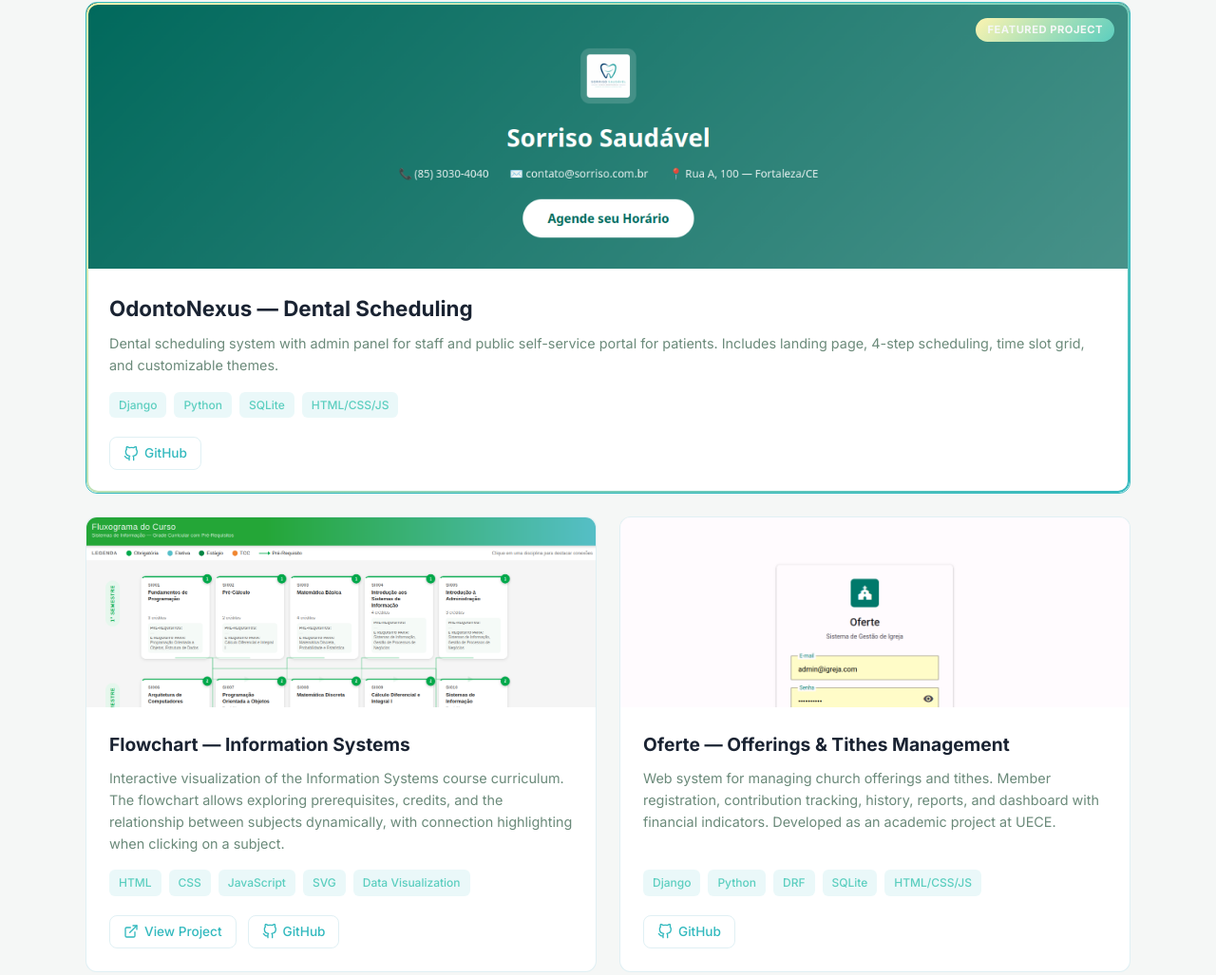
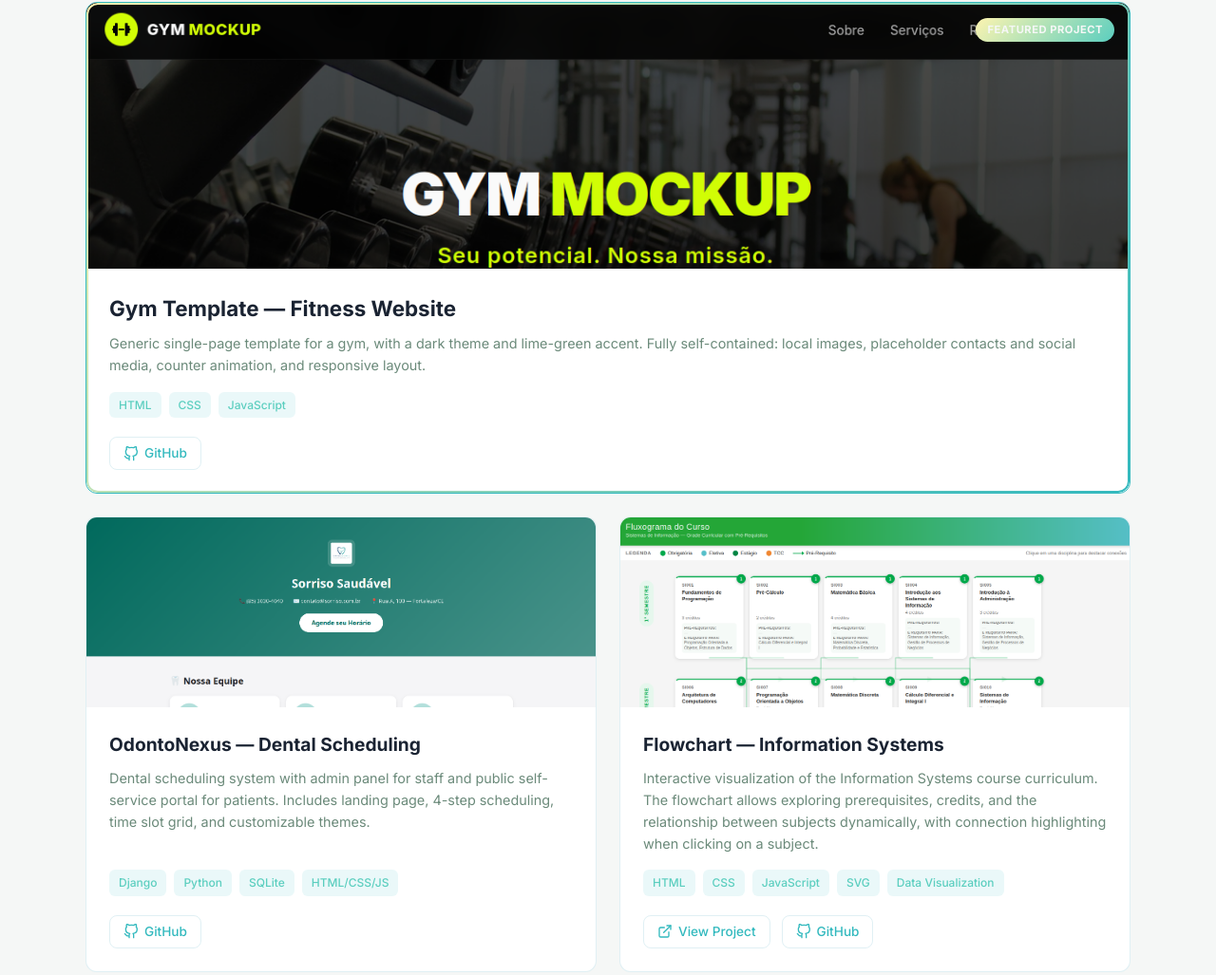
Before and after one commit to silviosouza1986/silviosouza1986.github.io, a plain HTML site: page index.html in a window 1280 px wide. Shown: the part 1812-2839 px from the top of the page at 95% size. Drawn offline with Linux system fonts and the light colour scheme.

Commit message:
feat: adiciona Gym Template como projeto destaque e organiza grid simétrico

```diff
--- a/css/style.css
+++ b/css/style.css
@@ -459,6 +459,11 @@ img {
   grid-column: 1 / -1;
 }
 
+/* Last regular card spans full width to keep the grid symmetric */
+.projetos__grid .projeto-card:not(.projeto-card--destaque):last-child {
+  grid-column: 1 / -1;
+}
+
 .projeto-card--destaque::before {
   content: '';
   position: absolute;
--- a/index.html
+++ b/index.html
@@ -148,9 +148,35 @@
       </div>
       <div class="projetos__grid">
 
-        <!-- PROJETO DESTAQUE: OdontoNexus -->
+        <!-- PROJETO DESTAQUE: Gym Template -->
         <div class="projeto-card projeto-card--destaque reveal">
           <span class="projeto-card__badge" data-i18n="projetos.badge">Projeto Destaque</span>
+          <div class="projeto-card__preview">
+            <img src="assets/gym-template.png" alt="Gym Template — site de academia">
+          </div>
+          <div class="projeto-card__body">
+            <h3 class="projeto-card__title" data-i18n="projetos.gym.title">Gym Template — Site de Academia</h3>
+            <p class="projeto-card__desc" data-i18n="projetos.gym.desc">
+              Template genérico de página única para academia, com tema escuro e acento verde-limão. Totalmente auto-contido: imagens locais, contatos e redes sociais com placeholders, animação de contador e layout responsivo.
+            </p>
+            <div class="projeto-card__tags">
+              <span class="tag">HTML</span>
+              <span class="tag">CSS</span>
+              <span class="tag">JavaScript</span>
+            </div>
+            <div class="projeto-card__links">
+              <a href="https://github.com/silviosouza1986/gym-template" target="_blank">
+                <svg viewBox="0 0 24 24" fill="none" stroke="currentColor" stroke-width="2" stroke-linecap="round" stroke-linejoin="round">
+                  <path d="M9 19c-5 1.5-5-2.5-7-3m14 6v-3.87a3.37 3.37 0 0 0-.94-2.61c3.14-.35 6.44-1.54 6.44-7A5.44 5.44 0 0 0 20 4.77 5.07 5.07 0 0 0 19.91 1S18.73.65 16 2.48a13.38 13.38 0 0 0-7 0C6.27.65 5.09 1 5.09 1A5.07 5.07 0 0 0 5 4.77a5.44 5.44 0 0 0-1.5 3.78c0 5.42 3.3 6.61 6.44 7A3.37 3.37 0 0 0 9 18.13V22"/>
+                </svg>
+                GitHub
+              </a>
+            </div>
+          </div>
+        </div>
+
+        <!-- PROJETO: OdontoNexus -->
+        <div class="projeto-card reveal">
           <div class="projeto-card__preview">
             <img src="assets/odontonexus-landing.png" alt="Landing page do OdontoNexus">
           </div>
--- a/js/i18n.js
+++ b/js/i18n.js
@@ -39,6 +39,8 @@ const translations = {
     'projetos.oferte.desc': 'Sistema web para gestão de ofertas e dízimos em igrejas. Cadastro de membros, registro de contribuições, histórico, relatórios e dashboard com indicadores financeiros. Desenvolvido como projeto acadêmico na UECE.',
     'projetos.odontonexus.title': 'OdontoNexus — Agendamento Odontológico',
     'projetos.odontonexus.desc': 'Sistema de agendamento odontológico com painel administrativo para a atendente e portal público de autoatendimento para o cliente. Inclui landing page, agendamento em 4 passos, grade de horários e temas personalizáveis.',
+    'projetos.gym.title': 'Gym Template — Site de Academia',
+    'projetos.gym.desc': 'Template genérico de página única para academia, com tema escuro e acento verde-limão. Totalmente auto-contido: imagens locais, contatos e redes sociais com placeholders, animação de contador e layout responsivo.',
 
     // Contato
     'contato.title': 'Vamos nos',
@@ -93,6 +95,8 @@ const translations = {
     'projetos.oferte.desc': 'Web system for managing church offerings and tithes. Member registration, contribution tracking, history, reports, and dashboard with financial indicators. Developed as an academic project at UECE.',
     'projetos.odontonexus.title': 'OdontoNexus — Dental Scheduling',
     'projetos.odontonexus.desc': 'Dental scheduling system with admin panel for staff and public self-service portal for patients. Includes landing page, 4-step scheduling, time slot grid, and customizable themes.',
+    'projetos.gym.title': 'Gym Template — Fitness Website',
+    'projetos.gym.desc': 'Generic single-page template for a gym, with a dark theme and lime-green accent. Fully self-contained: local images, placeholder contacts and social media, counter animation, and responsive layout.',
 
     // Contato
     'contato.title': "Let's",
```
Also changed, not shown: assets/gym-template.png (added).
